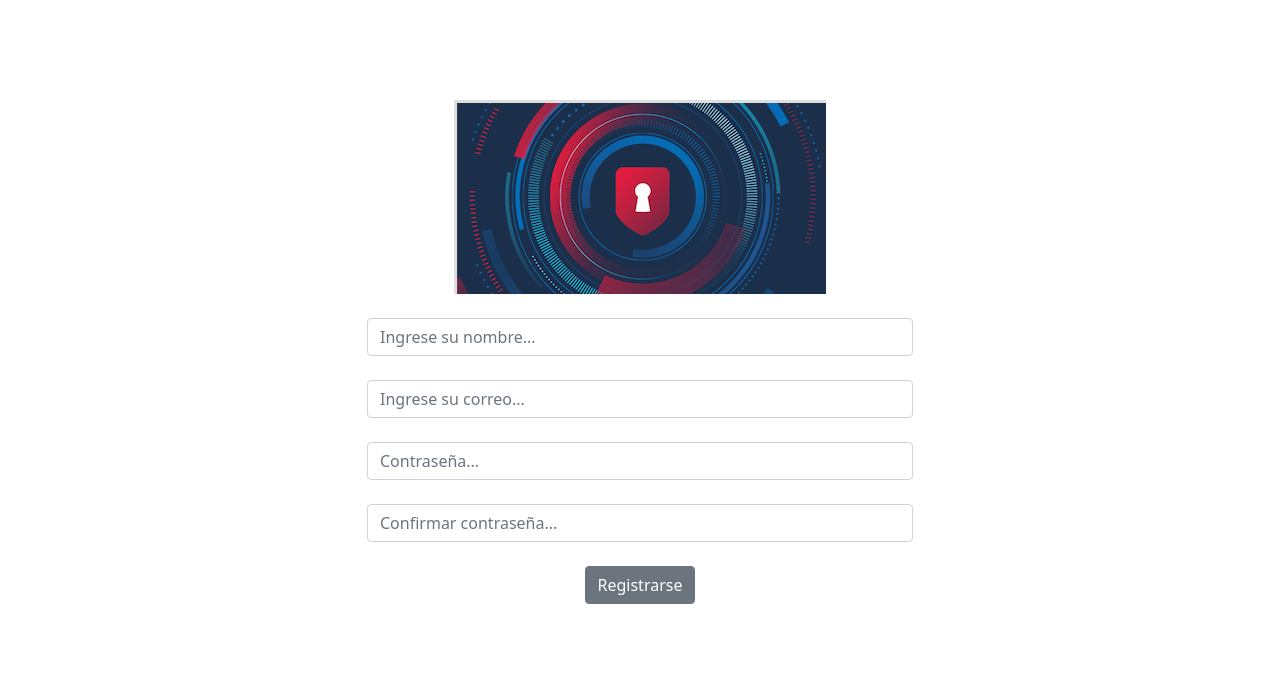
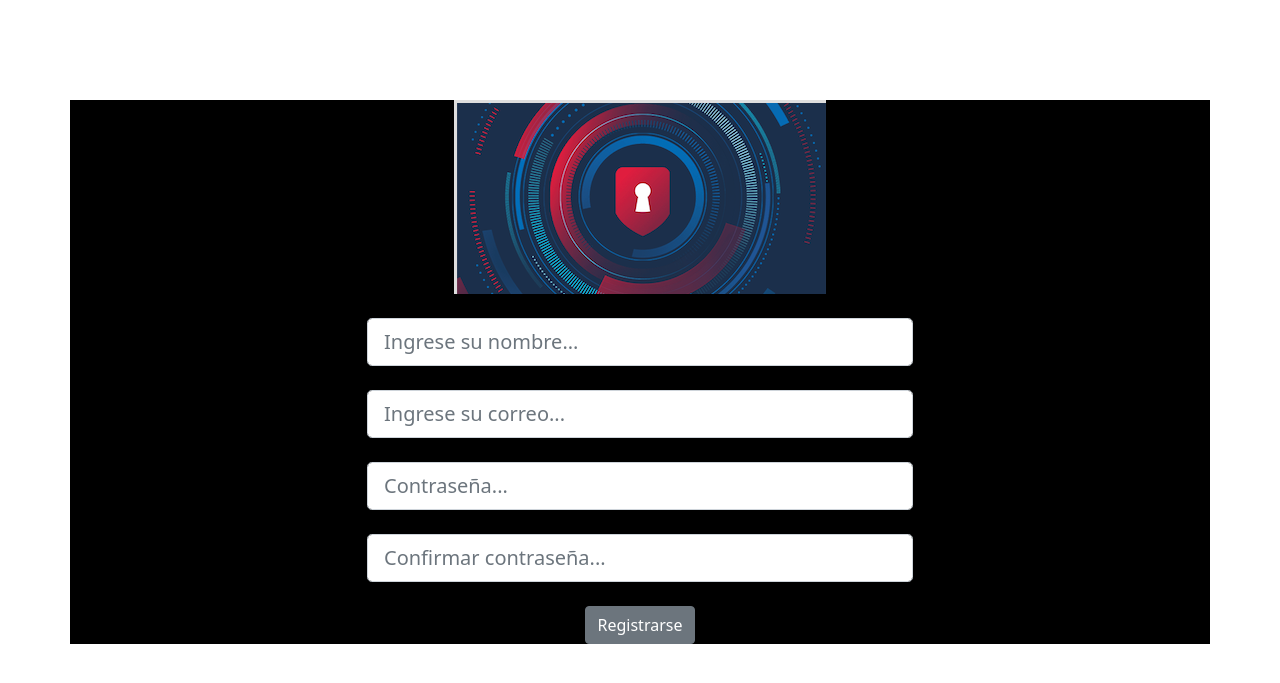
Before and after one commit to tiheryv/proyectoSI, a PHP site: page /registro.php in a window 1280 px wide. Shown: the top 683 px of the page. Run offline with PHP 8.4, Linux system fonts and the light colour scheme.

Commit message:
Se arreglan estilos en registro y login

```diff
--- a/login.php
+++ b/login.php
@@ -12,11 +12,11 @@ if (isset($_POST['submit'])) {
     if ($sql->num_rows > 0) {
         $data = $sql->fetch_array();
         if(password_verify($contrasenia, $data['contrasenia'])) {
-            $msg ="Has entrado";
+            $msg ="Login exitoso";
         }else
-            $msg = "Por favor checa tus datos";
+            $msg = "Por favor verifica la contraseña";
     }else
-        $msg = "Por favor checa tus datos";
+        $msg = "Por favor verifica el usuario o la contraseña";
 
 }
 ?>
--- a/registro.php
+++ b/registro.php
@@ -35,7 +35,7 @@ if (isset($_POST['submit'])) {
         crossorigin="anonymous">
 </head>
 <body>
-<div class="container" style="margin-top: 100px;">
+<div class="container" style="margin-top: 100px; background:black;">
     <div class="row justify-content-center">
         <div class="col-md-6 col-md-offset-3" align="center">
             <img src="images/img.png"><br><br>
@@ -43,10 +43,10 @@ if (isset($_POST['submit'])) {
             <?php if($msg != "") echo $msg . "<br><br>"; ?>
 
             <form method="post" action="registro.php">
-                <input class="form-control" minlength="3" name="nombre" placeholder="Ingrese su nombre..."><br>
-                <input class="form-control" name="correo" placeholder="Ingrese su correo..."><br>
-                <input class="form-control" minlength="5" name="contrasenia" type="password" placeholder="Contraseña..."><br>
-                <input class="form-control" minlength="5" name="cContrasenia" type="password" placeholder="Confirmar contraseña..."><br>
+                <input class="form-control form-control-lg" minlength="3" name="nombre" placeholder="Ingrese su nombre..."><br>
+                <input class="form-control form-control-lg" name="correo" placeholder="Ingrese su correo..."><br>
+                <input class="form-control form-control-lg" minlength="5" name="contrasenia" type="password" placeholder="Contraseña..."><br>
+                <input class="form-control form-control-lg" minlength="5" name="cContrasenia" type="password" placeholder="Confirmar contraseña..."><br>
                 <input class="btn btn-secondary" name="submit" type="submit" value="Registrarse"><br>
             </form>
 </body>
```
